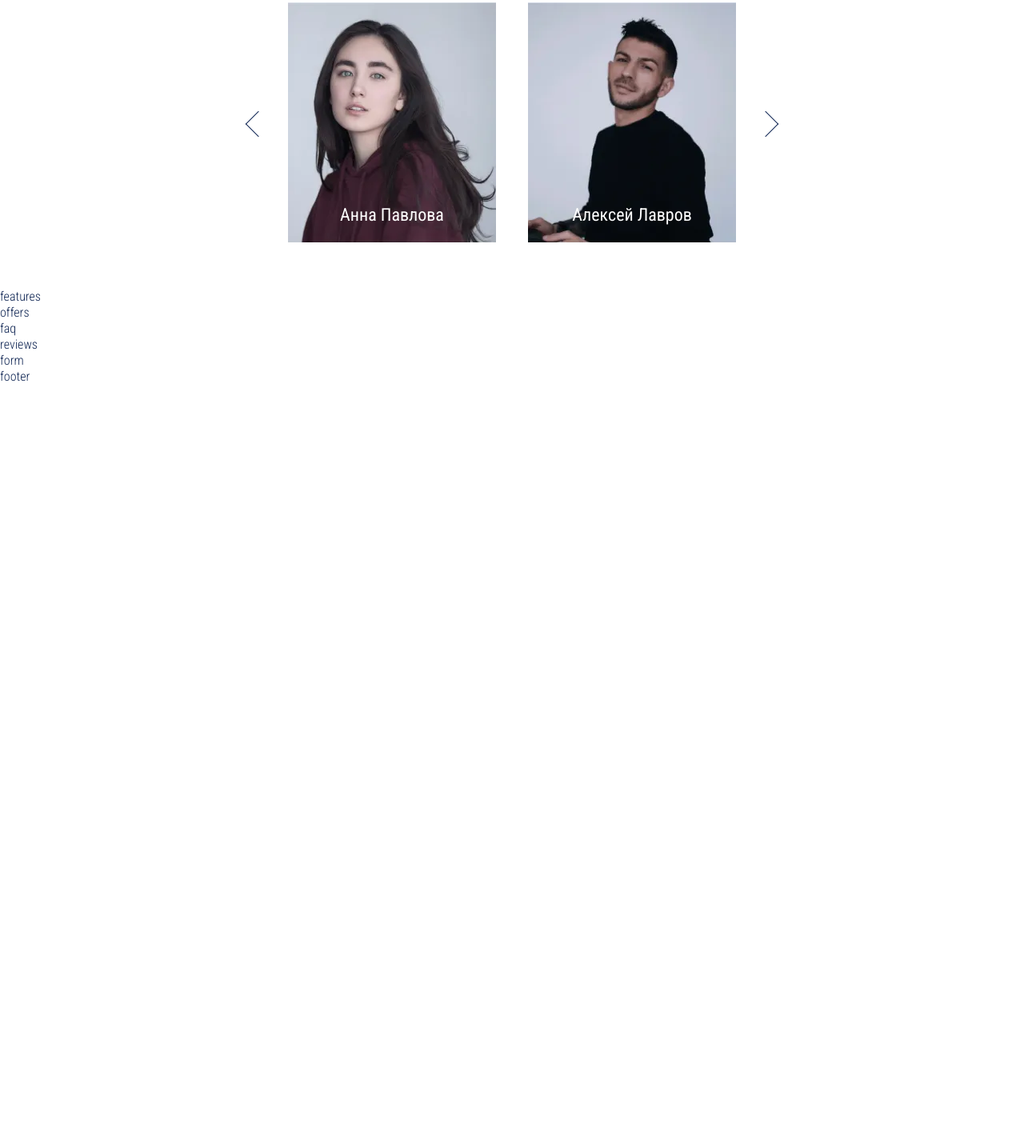
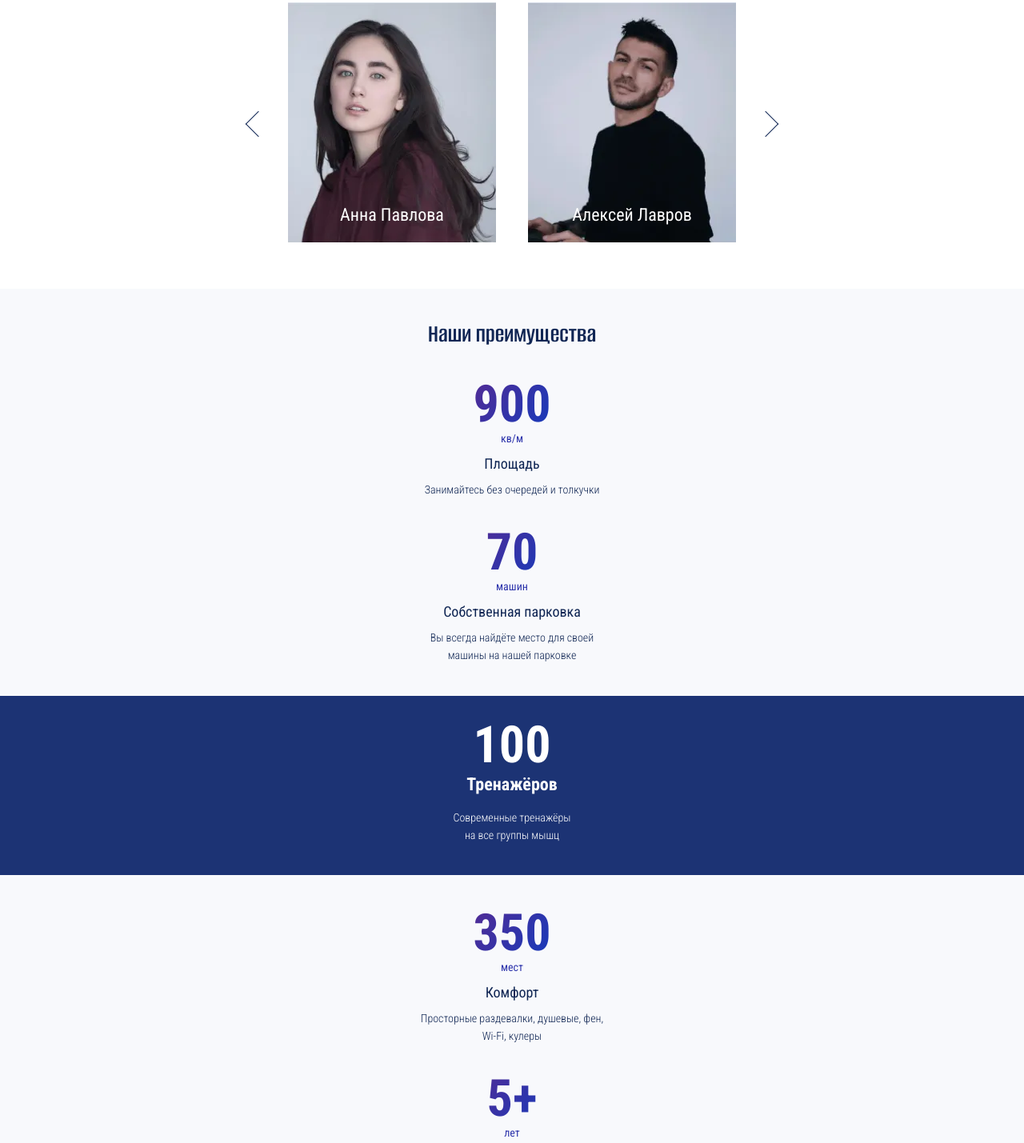
Before and after one commit to hRacc00n/fitness-center, a website built with Vite: page source/index.html in a window 1280 px wide. Shown: the part 3624-5053 px from the top of the page at 80% size. Before the commit the page ends 4105 px from the top, so only its background shows below. Built offline with nearby package versions, Linux system fonts and the light colour scheme.

Commit message:
Верстает мобильную версию блока features

```diff
--- a/source/index.html
+++ b/source/index.html
@@ -299,7 +299,45 @@
       <div class="juri__button-next swiper-button-next" tabindex="0"></div>
     </section>
 
-    <div data-test="features">features</div>
+    <section class="features" data-test="features">
+      <h2 class="features__title">Наши преимущества</h2>
+      <ul>
+        <li>
+          <span>900</span>
+          <span>кв/м</span>
+          <h3>Площадь</h3>
+          <p>Занимайтесь без очередей и толкучки</p>
+        </li>
+
+        <li>
+          <span>70</span>
+          <span>машин</span>
+          <h3>Собственная парковка</h3>
+          <p>Вы всегда найдёте место для своей машины на нашей парковке</p>
+        </li>
+
+        <li class="features__unique-block">
+          <span>100</span>
+          <h3>Тренажёров</h3>
+          <p>Современные тренажёры на все группы мышц</p>
+        </li>
+
+        <li>
+          <span>350</span>
+          <span>мест</span>
+          <h3>Комфорт</h3>
+          <p>Просторные раздевалки, душевые, фен, Wi-Fi, кулеры</p>
+        </li>
+
+        <li>
+          <span>5+</span>
+          <span>лет</span>
+          <h3>Тренерский опыт</h3>
+          <p>Добивайтесь своих целей быстрее с профессиональным тренером</p>
+        </li>
+      </ul>
+    </section>
+
     <div data-test="offers">offers</div>
     <div data-test="faq">faq</div>
     <div data-test="reviews">reviews</div>
--- /dev/null
+++ b/source/sass/blocks/features.scss
@@ -0,0 +1,106 @@
+.features {
+  padding: 41px 15px;
+  background-color: $primary-bg;
+}
+
+.features__title {
+  margin: 0;
+  margin-bottom: 40px;
+  font-family: $secondary-font;
+  font-size: 32px;
+  font-weight: 600;
+  line-height: 1;
+  color: $base-color;
+  text-align: center;
+}
+
+.features ul {
+  @include list-resseting;
+
+  display: flex;
+  flex-direction: column;
+  gap: 35px;
+}
+
+.features span {
+  display: block;
+  margin-bottom: 12px;
+  font-size: 14px;
+  font-weight: 400;
+  line-height: 1.43;
+  color: $desc;
+  text-align: center;
+
+  &:first-of-type {
+    margin: 0;
+    font-size: 64px;
+    font-weight: 700;
+    line-height: 1;
+    background: linear-gradient(129deg, #d10a42 0%, #d10a42 20%, #0041ca 60%);
+    background-clip: text;
+    -webkit-text-fill-color: transparent;
+  }
+}
+
+.features h3 {
+  margin: 0;
+  margin-bottom: 12px;
+  font-size: 18px;
+  font-weight: 400;
+  line-height: 1.11;
+  color: $base-color;
+  text-align: center;
+}
+
+.features p {
+  width: 230px;
+  margin: 0 auto;
+  font-size: 14px;
+  font-weight: 300;
+  line-height: 1.57;
+  color: $base-color;
+  text-align: center;
+
+  &:not(:last-child),
+  &:not(:last-of-type) {
+    margin-bottom: 12px;
+  }
+}
+
+.features__unique-block {
+  position: relative;
+  margin-top: 4px;
+  margin-bottom: 6px;
+  padding: 30px 60px 39px;
+  background-color: $btn-border;
+
+  &::before {
+    content: "";
+    position: absolute;
+    top: 0;
+    left: 0;
+    width: 100%;
+    height: 100%;
+    box-shadow: -15px 0 0 $btn-border, 15px 0 0 $btn-border;
+  }
+}
+
+.features__unique-block span:first-of-type {
+  margin-bottom: 6px;
+  background: linear-gradient(129deg, $base-white 0%, $base-white 100%);
+  background-clip: text;
+  -webkit-text-fill-color: transparent;
+}
+
+.features__unique-block h3 {
+  margin-bottom: 20px;
+  font-size: 22px;
+  font-weight: 700;
+  line-height: 1;
+  color: $base-white;
+}
+
+.features__unique-block p {
+  width: 170px;
+  color: $base-white;
+}
--- a/source/sass/blocks/juri.scss
+++ b/source/sass/blocks/juri.scss
@@ -1,7 +1,7 @@
 .juri {
   width: 320px;
   margin: 0 auto;
-  padding: 40px 30px 37px;
+  padding: 40px 30px 42px;
 
   @media ($tablet) {
     position: relative;
@@ -53,7 +53,10 @@
 
 .juri__button-prev,
 .juri__button-next {
-  // display: none;
+  display: none;
+
+  @media ($tablet) {
+    display: block;
     position: absolute;
     bottom: 181px;
     right: 34px;
@@ -93,6 +96,7 @@
         border-color: $base-white;
       }
     }
+  }
 
   @media ($desktop) {
     bottom: 229px;
--- a/source/sass/style.scss
+++ b/source/sass/style.scss
@@ -15,6 +15,7 @@
 @import "./blocks/card-price";
 @import "./blocks/games";
 @import "./blocks/juri";
+@import "./blocks/features";
 
 // Vendor
 // ---------------------------------
```
Lines whose indentation alone changed are shown as unchanged.
